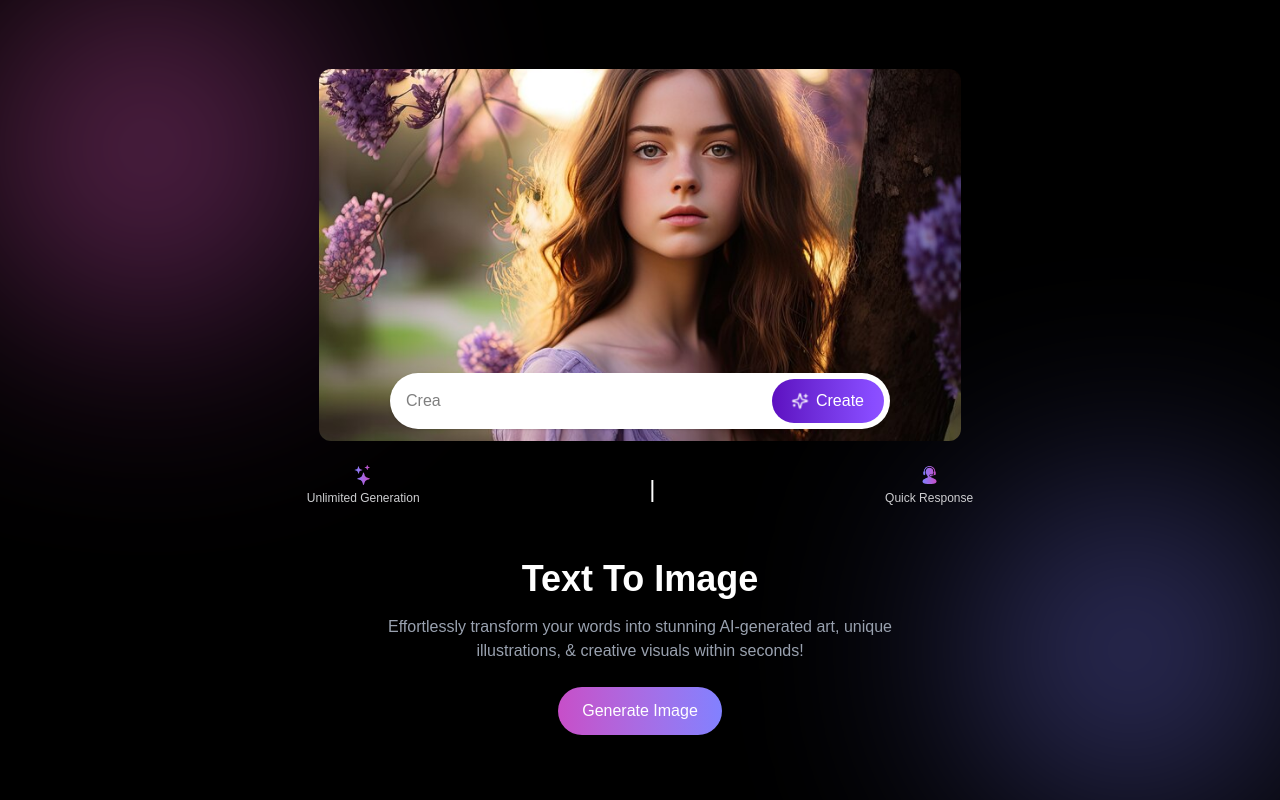
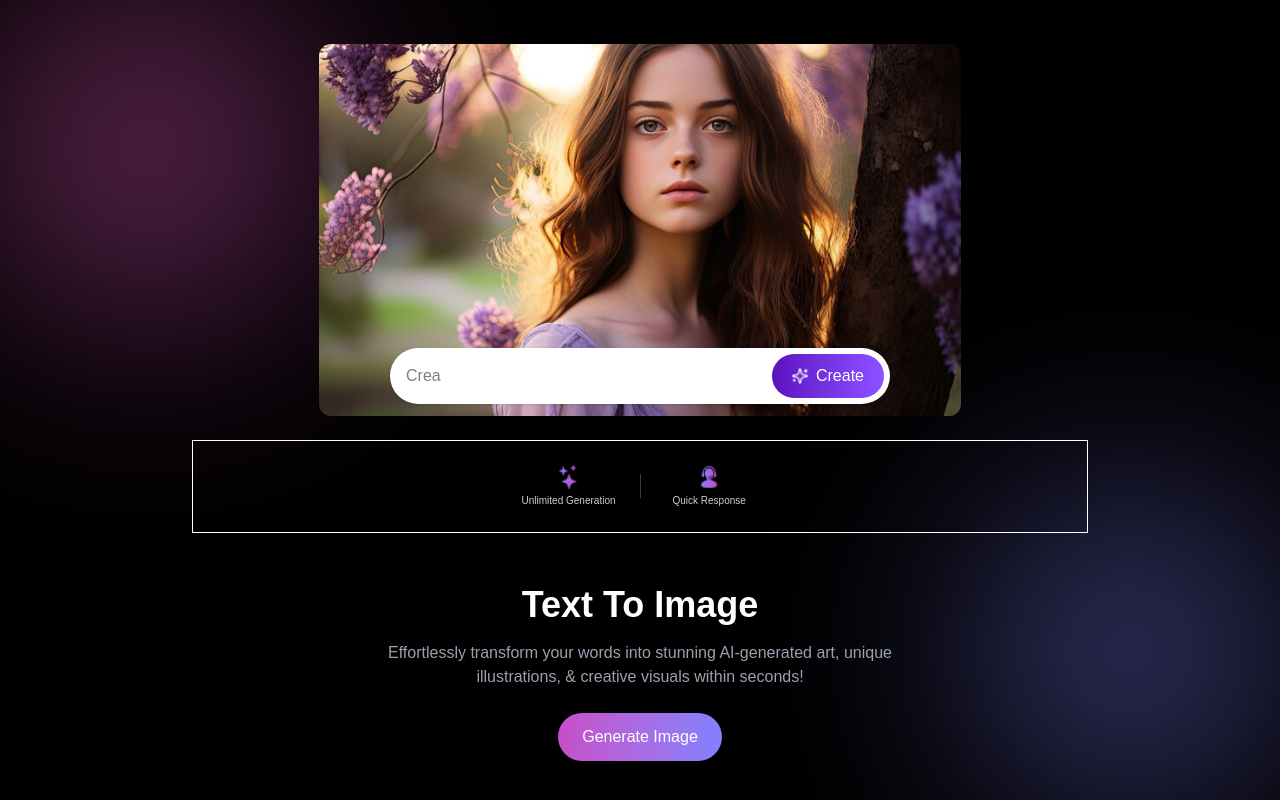
Before and after one commit to Armaghan-Bakht/Funsol-App-Page, a React (Vite) app: page / in a window 1280 px wide. Built offline with nearby package versions, Linux system fonts and the light colour scheme; a web font is replaced by a local one.

Commit message:
Updated the figma design

```diff
--- a/src/components/textToImage.jsx
+++ b/src/components/textToImage.jsx
@@ -1,8 +1,8 @@
 import Girl1 from "../assets/Girl1.png";
 import Girl2 from "../assets/Car.jpg";
 import Girl3 from "../assets/Sea-Girl.jpg";
-import stars from '../assets/stars.png'
-import contact from "../assets/contacts.png"
+import stars from "../assets/stars.png";
+import contact from "../assets/contacts.png";
 
 import { Sparkles } from "lucide-react";
 import React, { useState, useEffect } from "react";
@@ -11,7 +11,10 @@ const OneCardPage = () => {
   const promptImageData = [
     { text: "Create an image of a Beautiful Girl", image: Girl1 },
     { text: "Create an image of a realistic Car", image: Girl2 },
-    { text: "A girl is lying on a skateboard, skating in the ocean.", image: Girl3 },
+    {
+      text: "A girl is lying on a skateboard, skating in the ocean.",
+      image: Girl3,
+    },
   ];
 
   const [placeholder, setPlaceholder] = useState("");
@@ -60,13 +63,12 @@ const OneCardPage = () => {
       <div className="text-center relative z-10 w-full max-w-4xl">
         <div className="relative mx-auto">
           {/* 🔁 Dynamic Image based on placeholder */}
-          <div className="bg-gradient-to-r p-1 rounded-xl h-[200px] sm:h-[380px] w-full max-w-[650px] mx-auto overflow-hidden">
+          <div className="bg-gradient-to-r p-1 rounded-xl h-[470px] sm:h-[380px] w-full max-w-[650px] mx-auto overflow-hidden">
             <img
               src={promptImageData[currentImageIndex].image}
               alt="Generated Prompt"
               className="w-full h-full object-cover object-center rounded-xl transition-opacity duration-700"
             />
-
           </div>
 
           {/* Search Bar */}
@@ -85,22 +87,31 @@ const OneCardPage = () => {
           </div>
         </div>
 
+        {/* ___________  */}
+        <div className=" z-20 text-white  mx-auto py-5 ">
+          <div className="flex items-center justify-center py-6 border">
+            {/* First Feature */}
+            <div className="w-1/2 flex justify-end pr-6">
+              <div className="flex flex-col items-center text-center space-y-1">
+                <img src={stars} alt="Unlimited" className="w-6 h-6" />
+                <span className="text-[10px] text-[#CECED1]">
+                  Unlimited Generation
+                </span>
+              </div>
+            </div>
 
-{/* ___________  */}
-<div className=" z-20 text-white  mx-auto py-5">
-  <div className="flex justify-around ">
-    <div>
-      <div><img src={stars} className="mx-auto" alt="" /></div>
-      <div className="text-[12px] text-[#CECED1] mt-1">Unlimited Generation</div>
-    </div>
-    <div className="text-white text-2xl mt-2 font-extralight">|</div>
-    <div>
-    <div><img src={contact} className="mx-auto" alt="" /></div>
-    <div className="text-[12px] text-[#CECED1] mt-1">Quick Response</div>
+            {/* Vertical Divider */}
+            <div className="w-px h-6 bg-[#3B3B3D]"></div>
+
+            {/* Second Feature */}
+            <div className="w-1/2 flex justify-start pl-8">
+              <div className="flex flex-col items-center text-center space-y-1">
+                <img src={contact} alt="Quick Response" className="w-6 h-6" />
+                <span className="text-[10px] text-[#CECED1]">Quick Response</span>
               </div>
             </div>
           </div>
-
+        </div>
 
         {/* Text + Button */}
         <h1 className="text-2xl sm:text-4xl font-bold text-white sm:mt-8">
```
Lines whose indentation alone changed are shown as unchanged.
